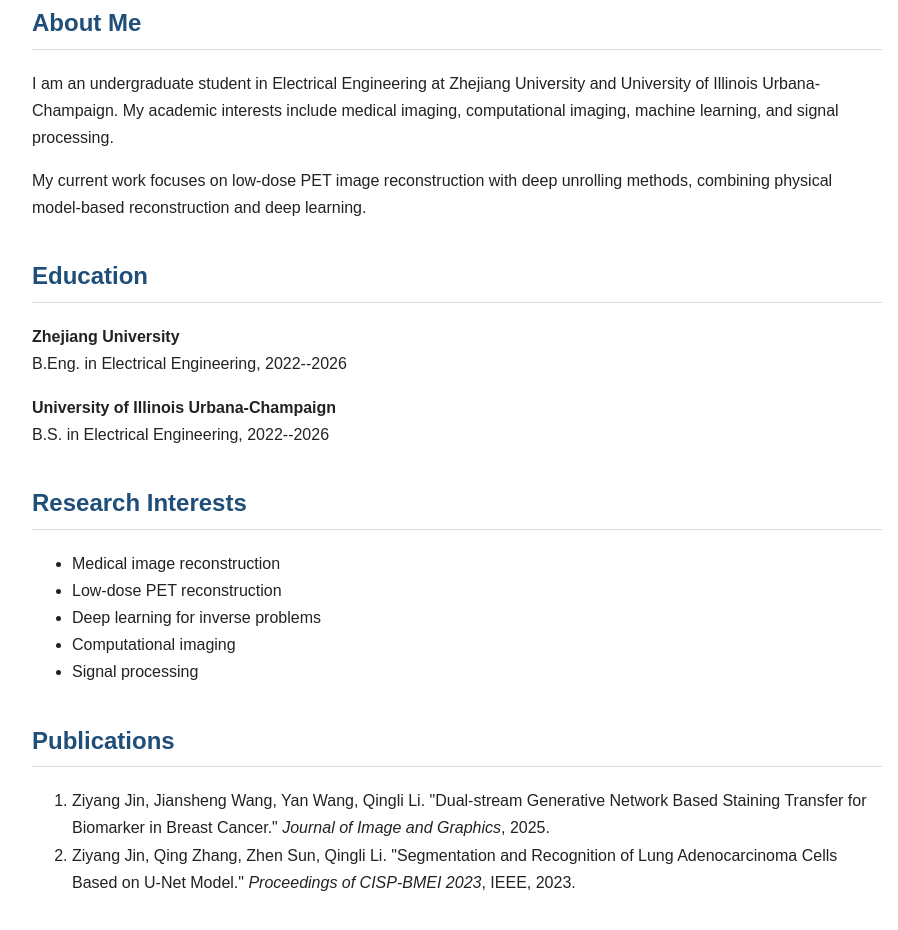
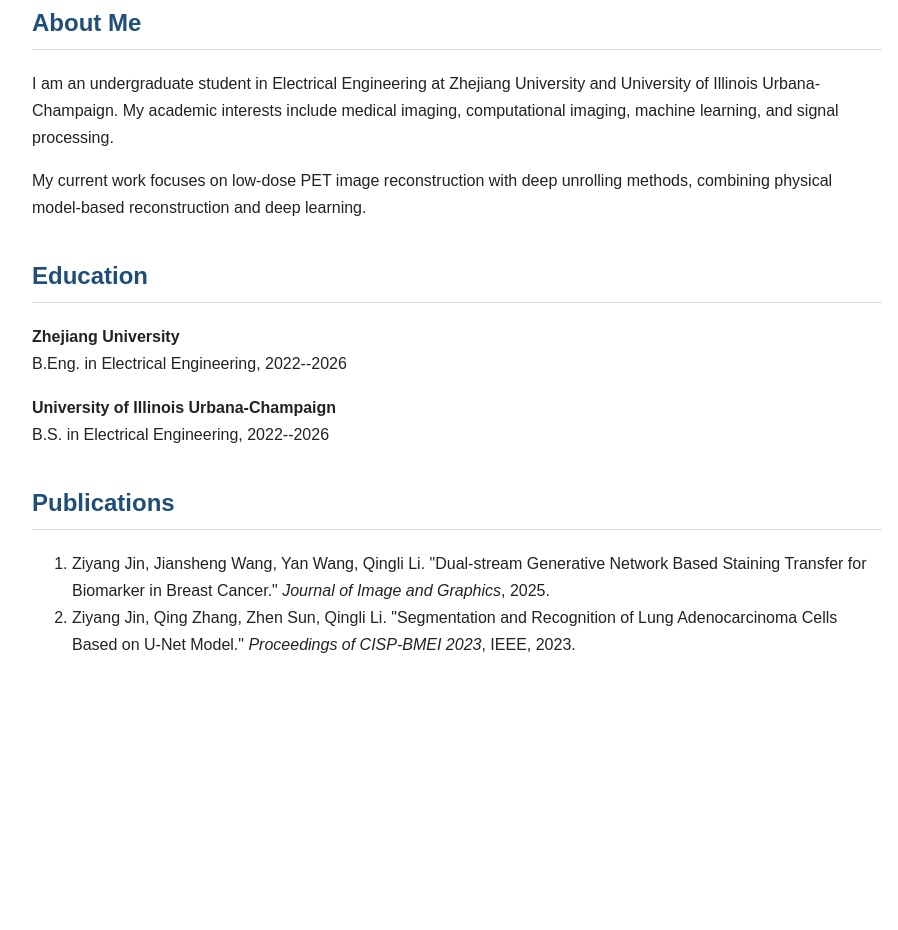
Before and after one commit to moyusheep/moyusheep.github.io, a plain HTML site: page index.html in a window 1280 px wide. Shown: the part 300-1230 px from the top of the page, without its empty margins (183-1081 px from the left). After the commit the page ends 1024 px from the top, so only its background shows below. Drawn offline with Linux system fonts and the light colour scheme.

Commit message:
Update index.html

```diff
--- a/index.html
+++ b/index.html
@@ -99,17 +99,6 @@
   </section>
 
   <section>
-    <h2>Research Interests</h2>
-    <ul>
-      <li>Medical image reconstruction</li>
-      <li>Low-dose PET reconstruction</li>
-      <li>Deep learning for inverse problems</li>
-      <li>Computational imaging</li>
-      <li>Signal processing</li>
-    </ul>
-  </section>
-
-  <section>
     <h2>Publications</h2>
     <ol>
       <li>
```
